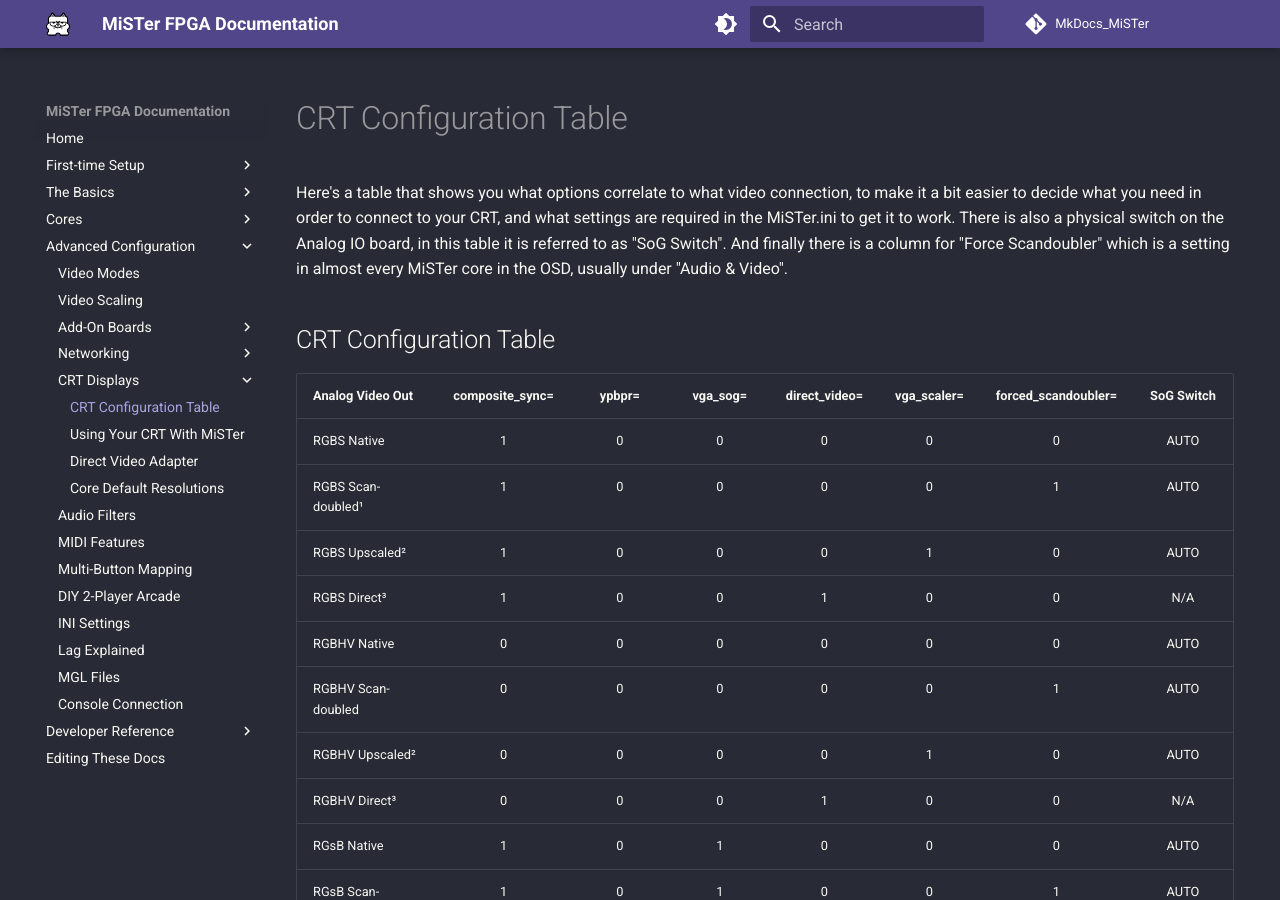
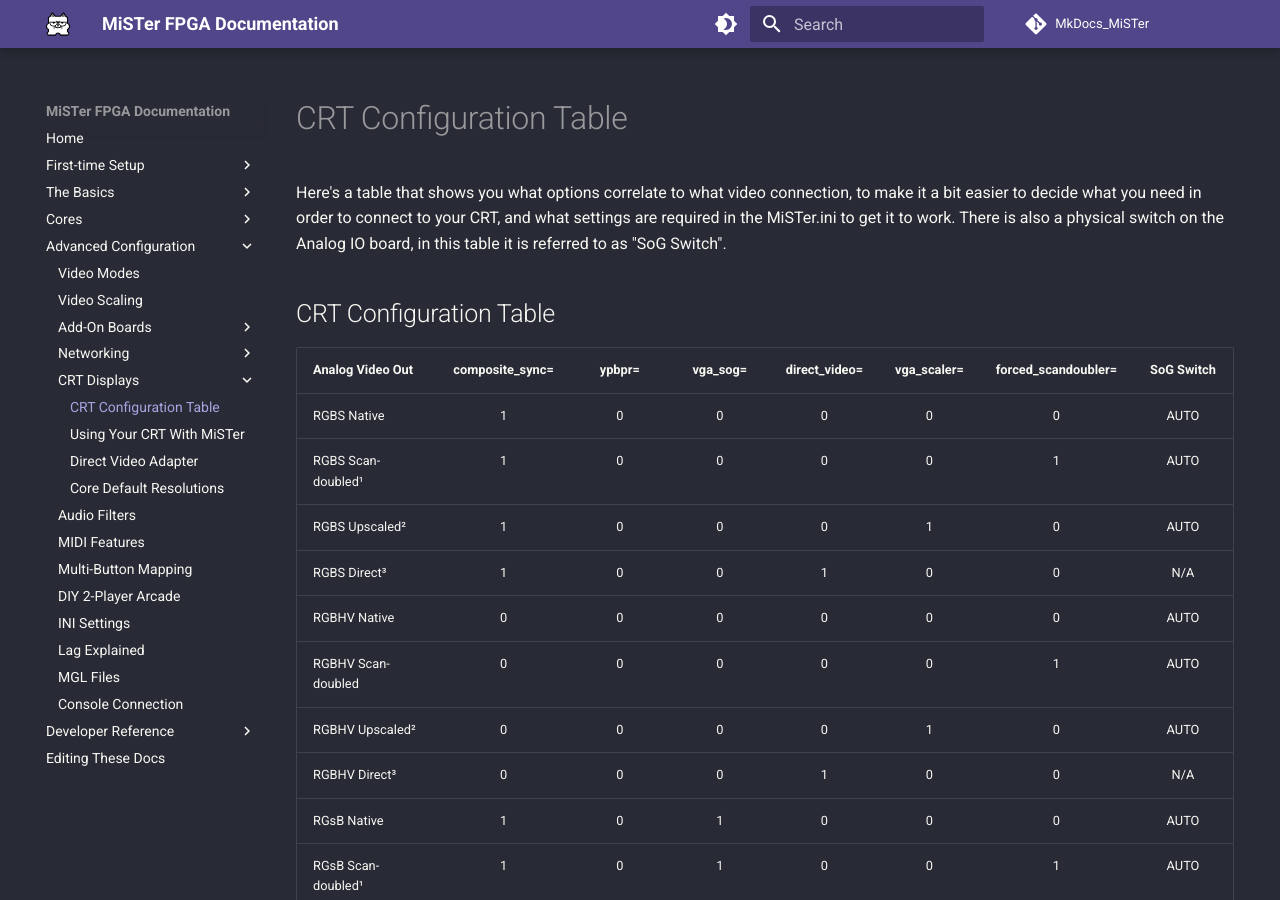
Before and after one commit to MiSTer-devel/MkDocs_MiSTer, an MkDocs documentation site: the page built from docs/advanced/crttable.md, in a window 1280 px wide and 900 px high. Built offline with MkDocs 1.6.1 and Material for MkDocs 9.7.7, drawn with Linux system fonts in a browser that asks for light colours; comment, search, counter and statistics services are not loaded.

Commit message:
Remove incorrect text i added from crt table

```diff
--- a/docs/advanced/crttable.md
+++ b/docs/advanced/crttable.md
@@ -3,7 +3,7 @@
   - toc
 ---
 
-Here's a table that shows you what options correlate to what video connection, to make it a bit easier to decide what you need in order to connect to your CRT, and what settings are required in the MiSTer.ini to get it to work. There is also a physical switch on the Analog IO board, in this table it is referred to as "SoG Switch". And finally there is a column for "Force Scandoubler" which is a setting in almost every MiSTer core in the OSD, usually under "Audio & Video".
+Here's a table that shows you what options correlate to what video connection, to make it a bit easier to decide what you need in order to connect to your CRT, and what settings are required in the MiSTer.ini to get it to work. There is also a physical switch on the Analog IO board, in this table it is referred to as "SoG Switch".
 
 ## CRT Configuration Table
 
```
